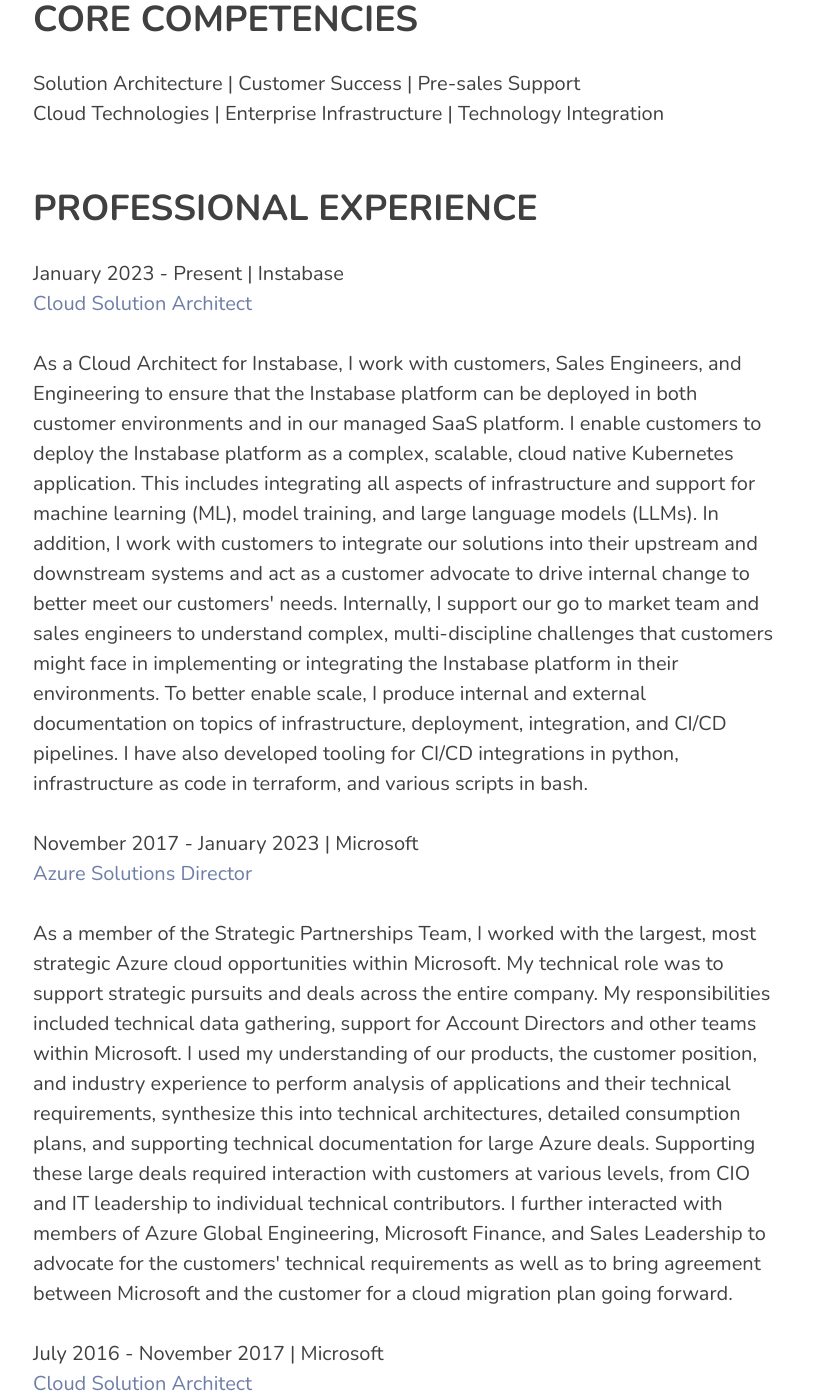
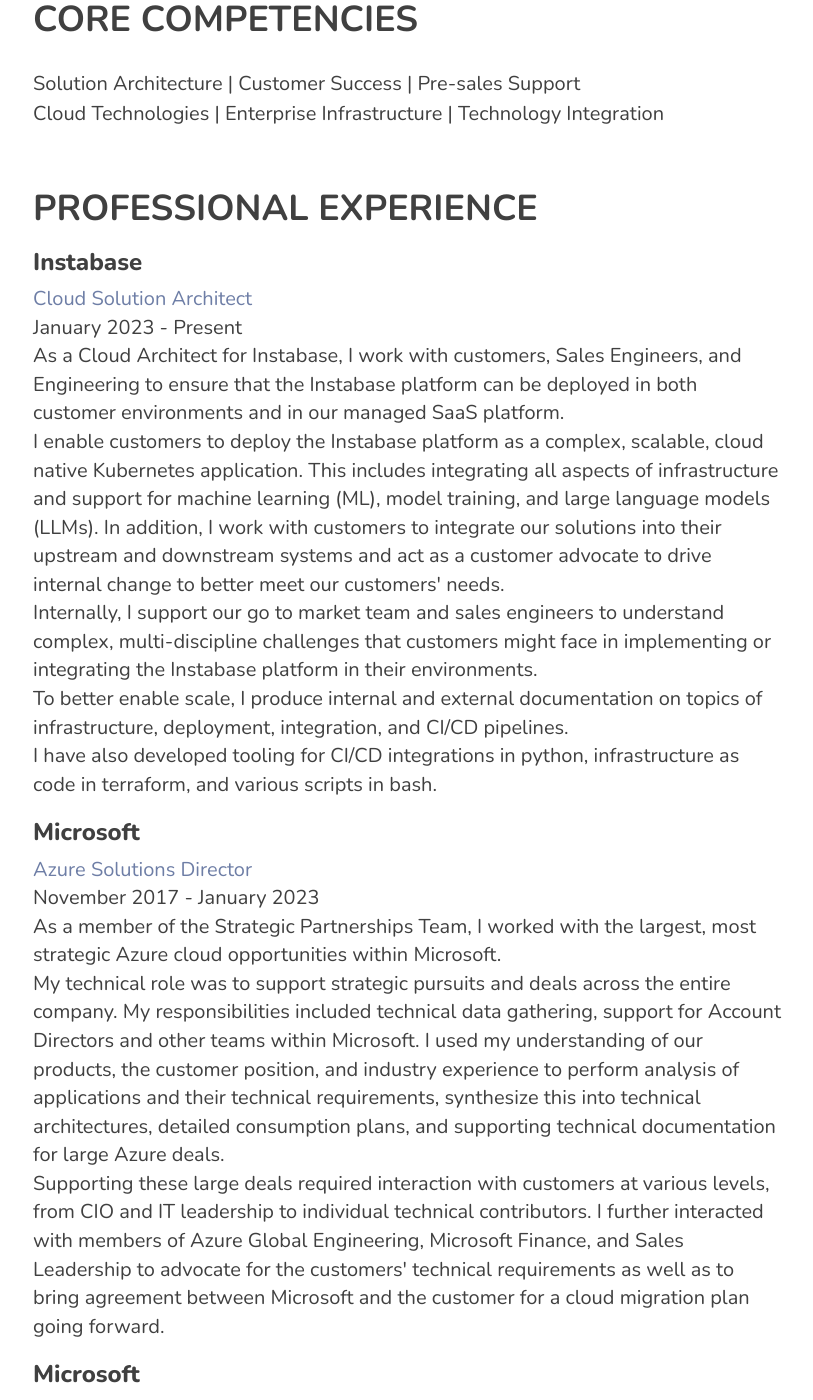
Before and after one commit to michaelsaul/michaelsaul.github.io, a Jekyll site: the page built from resume.html, in a window 1280 px wide and 1400 px high, scrolled down 562 px. Shown: the whole window, without its empty margins (232-1045 px from the left). Built offline with Jekyll 4.4.1, drawn with Linux system fonts in a browser that asks for light colours; nearby versions of some CDN libraries; some of the changed text lies outside the part shown.

Commit message:
Resume formatting changes.

```diff
--- a/resume.html
+++ b/resume.html
@@ -3,7 +3,7 @@
 title: "Resume"
 description: "This is some of what I have done."
 ---
-<span class="resume">
+<div class="resume">
   <!-- <h2 class="section-heading">Summary</h2>
   <p>I have spent my career finding ways to apply technology solutions to a broad variety of challenges. My passion is for discovering new technologies and leveraging them in creative ways to solve real world challenges.</p>
   <p>At various points, I have supported fighting robots, the now defunct mortgage industry, marketing and entertainment, and the application of open-source software and cloud infrastructure. Today, I take those experiences and combine them with new technologies available in the marketplace. My superpower is to take these new technologies and to translate them into easy-to-understand solutions.</p> -->
@@ -14,12 +14,12 @@
 
   <h2 class="section-heading">Professional Experience</h2>
 
-<span>
   {% for job in site.data.jobs %}
-  <span class="job">
-    <p><span class="date-company">{{ job.dates }} | <a href="{{ job.link}}" target="_blank">{{ job.company }}</a></span></br>
-    <span class="job-title">{{ job.job_title }}</span></p>
-    <p>{{ job.description }}</p>
-  </span>
+  <div class="job">
+    <h3><a href="{{ job.link}}" target="_blank">{{ job.company }}</a></h3>
+    <div class="job-title">{{ job.job_title }}</div>
+    <div class="date">{{ job.dates }}</div>
+    {{ job.description | newline_to_br }}
+  </div>
   {% endfor %}
-</span>
+</div>
```
Also changed, not shown: less/clean-blog.less (+11 -5 lines).
